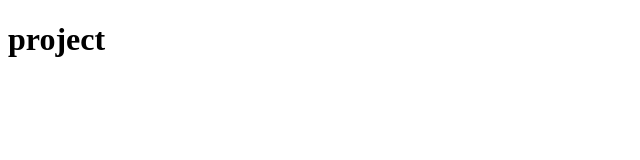
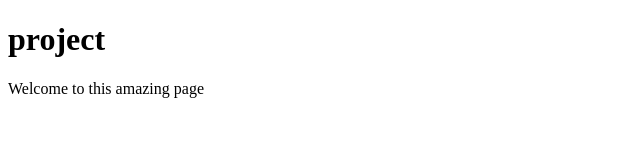
Before and after one commit to moatacad/collab, a plain HTML site: page index.html in a window 1280 px wide. Shown: the whole page, without its empty margins (0-640 px from the left). Drawn offline with Linux system fonts and the light colour scheme.

Commit message:
added a new p tag

```diff
--- a/index.html
+++ b/index.html
@@ -9,5 +9,6 @@
 </head>
 <body>
     <h1>project</h1>
+    <p>Welcome to this amazing page</p>
 </body>
 </html>
```
